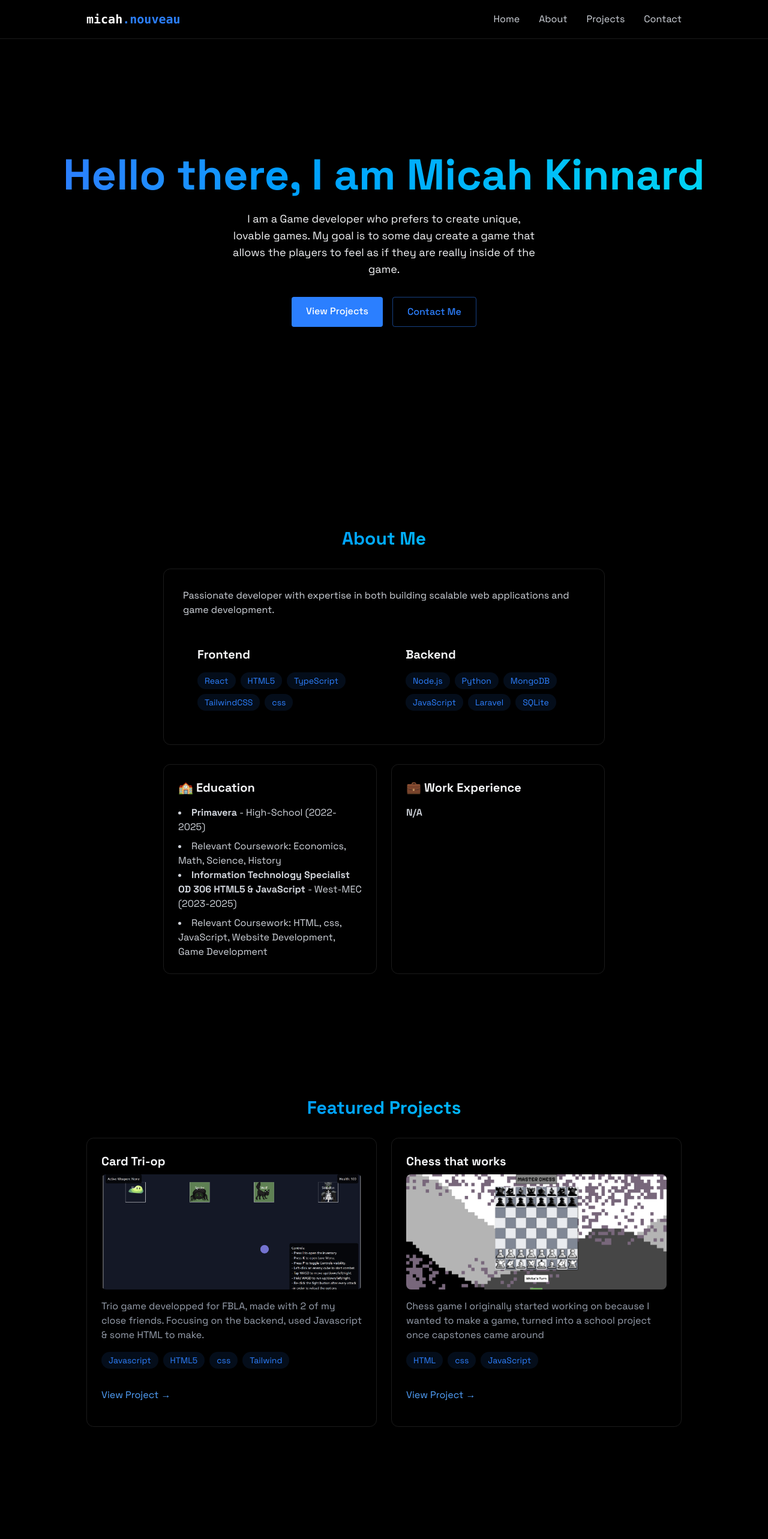
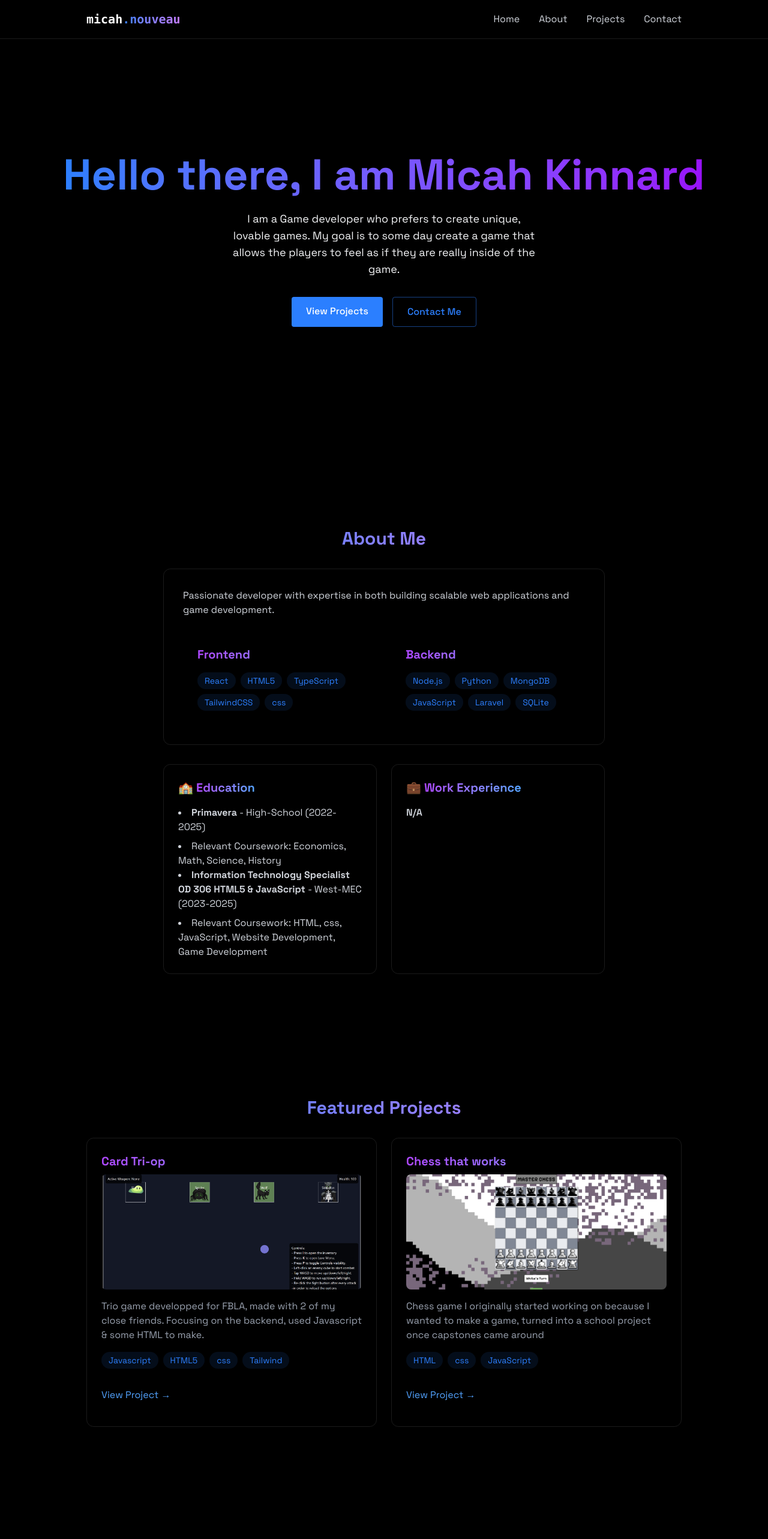
Before and after one commit to Micah-James-Kinnard/My-Portfolio, a React (Vite) app: page / in a window 1280 px wide. Shown: the top 2566 px of the page at 60% size. Built offline with nearby package versions, Linux system fonts and the light colour scheme.

Commit message:
Color changed

```diff
--- a/src/components/Navbar.jsx
+++ b/src/components/Navbar.jsx
@@ -10,7 +10,10 @@ export const Navbar = ({ menuOpen, setMenuOpen }) => {
         <div className="flex justify-between items-center h-16">
           <a href="#home" className="font-mono text-xl font-bold text-white">
             {" "}
-            micah<span className="text-blue-500">.nouveau</span>{" "}
+            micah
+            <span className="bg-gradient-to-r from-blue-500 to-gray-400 to-purple-400 bg-clip-text text-transparent">
+              .nouveau
+            </span>{" "}
           </a>
 
           <div
--- a/src/components/sections/About.jsx
+++ b/src/components/sections/About.jsx
@@ -12,7 +12,7 @@ export const About = () => {
     >
       <RevealOnScroll>
         <div className="max-w-3xl mx-auto px-4">
-          <h2 className="text-3xl font-bold mb-8 bg-gradient-to-r from-blue-500 to-cyan-400 bg-clip-text text-transparent text-center">
+          <h2 className="text-3xl font-bold mb-8 bg-gradient-to-r from-blue-500 to-purple-400 bg-clip-text text-transparent text-center">
             {" "}
             About Me
           </h2>
@@ -25,7 +25,10 @@ export const About = () => {
 
             <div className="grid grid-cols-1 md:grid-cols-2 gap-6">
               <div className="rounded-xl p-6 hover:-translate-y-1 transition-all">
-                <h3 className="text-xl font-bold mb-4"> Frontend</h3>
+                <h3 className="text-xl font-bold mb-4 bg-gradient-to-r from-purple-500 to-blue-400 bg-clip-text text-transparent">
+                  {" "}
+                  Frontend
+                </h3>
                 <div className="flex flex-wrap gap-2">
                   {frontendSkills.map((tech, key) => (
                     <span
@@ -41,7 +44,10 @@ export const About = () => {
               </div>
 
               <div className="rounded-xl p-6 hover:-translate-y-1 transition-all">
-                <h3 className="text-xl font-bold mb-4"> Backend</h3>
+                <h3 className="text-xl font-bold mb-4 bg-gradient-to-r from-purple-500 to-blue-400 bg-clip-text text-transparent">
+                  {" "}
+                  Backend
+                </h3>
                 <div className="flex flex-wrap gap-2">
                   {backendSkills.map((tech, key) => (
                     <span
@@ -60,45 +66,47 @@ export const About = () => {
 
           <div className="grid grid-cols-1 md:grid-cols-2 gap-6 mt-8">
             <div className="p-6 rounded-xl border-white/10 border hover:-translate-y-1 transition-all">
-              <h3 className="text-xl font-bold mb-4"> 🏫 Education </h3>
+              <h3 className="text-xl font-bold mb-4">
+                {" "}
+                🏫{" "}
+                <span className="text-xl font-bold mb-4 bg-gradient-to-r from-purple-500 to-blue-400 bg-clip-text text-transparent">
+                  Education
+                </span>{" "}
+              </h3>
               <ul className="list-disc list-inside text-gray-300 space-y-2">
                 <li>
-                  <strong> Primavera </strong> - High-School
-                  (2022-2025)
+                  <strong> Primavera </strong> - High-School (2022-2025)
                 </li>
-                <li>
-                  Relevant Coursework: Economics, Math, Science, History
-                </li>
+                <li>Relevant Coursework: Economics, Math, Science, History</li>
               </ul>
               <ul className="list-disc list-inside text-gray-300 space-y-2">
                 <li>
-                  <strong> Information Technology Specialist OD 306 HTML5 & JavaScript </strong> - West-MEC
-                  (2023-2025)
+                  <strong>
+                    {" "}
+                    Information Technology Specialist OD 306 HTML5 & JavaScript{" "}
+                  </strong>{" "}
+                  - West-MEC (2023-2025)
                 </li>
                 <li>
-                  Relevant Coursework: HTML, css, JavaScript, Website Development, Game Development
+                  Relevant Coursework: HTML, css, JavaScript, Website
+                  Development, Game Development
                 </li>
               </ul>
             </div>
             <div className="p-6 rounded-xl border-white/10 border hover:-translate-y-1 transition-all">
-              <h3 className="text-xl font-bold mb-4"> 💼 Work Experience </h3>
+              <h3 className="text-xl font-bold mb-4"> 💼 <span className="text-xl font-bold mb-4 bg-gradient-to-r from-purple-500 to-blue-400 bg-clip-text text-transparent">Work Experience</span> </h3>
               <div className="space-y-4 text-gray-300">
                 <div>
-                  <h4 className="font-semibold">
-                    N/A
-                  </h4>
-                  <p>
-                  </p>
+                  <h4 className="font-semibold">N/A</h4>
+                  <p></p>
                 </div>
 
                 <div>
-                  <h4 className="font-semibold">
-                  </h4>
-                  <p>
-                  </p>
-          </div>
-        </div>
-        </div>
+                  <h4 className="font-semibold"></h4>
+                  <p></p>
+                </div>
+              </div>
+            </div>
           </div>
         </div>
       </RevealOnScroll>
--- a/src/components/sections/Contact.jsx
+++ b/src/components/sections/Contact.jsx
@@ -33,7 +33,7 @@ export const Contact = () => {
     >
       <RevealOnScroll>
         <div className="px-4 w-full min-w-[300px] md:w-[500px] sm:w-2/3 p-6">
-          <h2 className="text-3xl font-bold mb-8 bg-gradient-to-r from-blue-500 to-cyan-400 bg-clip-text text-transparent text-center">
+          <h2 className="text-3xl font-bold mb-8 bg-gradient-to-r from-blue-500 to-purple-400 bg-clip-text text-transparent text-center">
             {" "}
             Get In Touch
           </h2>
--- a/src/components/sections/Home.jsx
+++ b/src/components/sections/Home.jsx
@@ -8,7 +8,7 @@ export const Home = () => {
     >
       <RevealOnScroll>
         <div className="text-center z-10 px-4">
-          <h1 className="text-5xl md:text-7xl font-bold mb-6 bg-gradient-to-r from-blue-500 to-cyan-400 bg-clip-text text-transparent leading-right">
+          <h1 className="text-5xl md:text-7xl font-bold mb-6 bg-gradient-to-r from-blue-500 to-purple-600 bg-clip-text text-transparent leading-right">
             Hello there, I am Micah Kinnard
           </h1>
 
--- a/src/components/sections/Projects.jsx
+++ b/src/components/sections/Projects.jsx
@@ -9,12 +9,15 @@ export const Projects = () => {
     >
       <RevealOnScroll>
         <div className="max-w-5xl mx-auto px-4">
-          <h2 className="text-3xl font-bold mb-8 bg-gradient-to-r from-blue-500 to-cyan-400 bg-clip-text text-transparent text-center">
+          <h2 className="text-3xl font-bold mb-8 bg-gradient-to-r from-blue-500 to-purple-400 bg-clip-text text-transparent text-center">
             Featured Projects
           </h2>
           <div className="grid grid-cols-1 md:grid-cols-2 gap-6">
             <div className="p-6 rounded-xl border border-white/10 hover:-translate-y-1 hover:border-blue-500/30 hover:shadow-[0_2px_8px_rgba(59,130,246,0.2)] transition">
-              <h3 className="text-xl font-bold mb-2"> Card Tri-op</h3>
+              <h3 className="text-xl font-bold mb-2 bg-gradient-to-r from-purple-500 to-blue-400 bg-clip-text text-transparent">
+                {" "}
+                Card Tri-op
+              </h3>
               <img
                 src={cardTriop}
                 alt="Card Tri-op Preview"
@@ -54,7 +57,9 @@ export const Projects = () => {
               transition-all
             "
             >
-              <h3 className="text-xl font-bold mb-2">Chess that works</h3>
+              <h3 className="text-xl font-bold mb-2 bg-gradient-to-r from-purple-500 to-blue-400 bg-clip-text text-transparent">
+                Chess that works
+              </h3>
               <img
                 src={chessThatWorks}
                 alt="Card Tri-op Preview"
```
